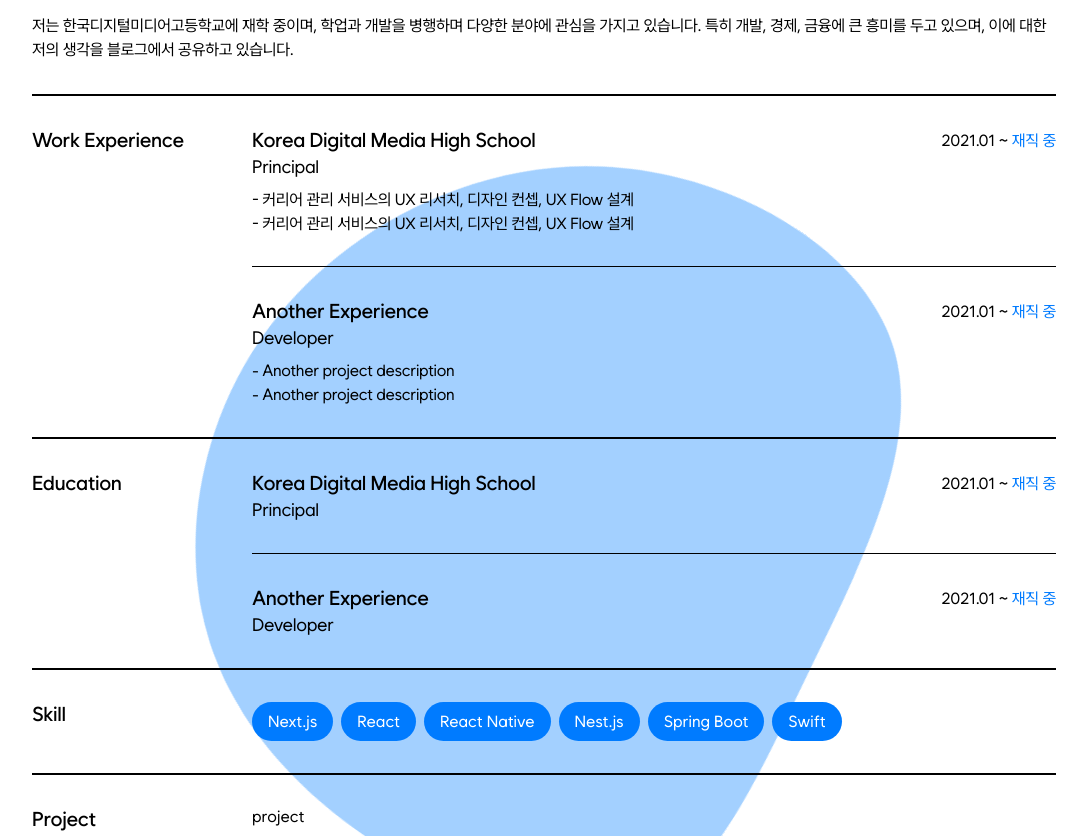
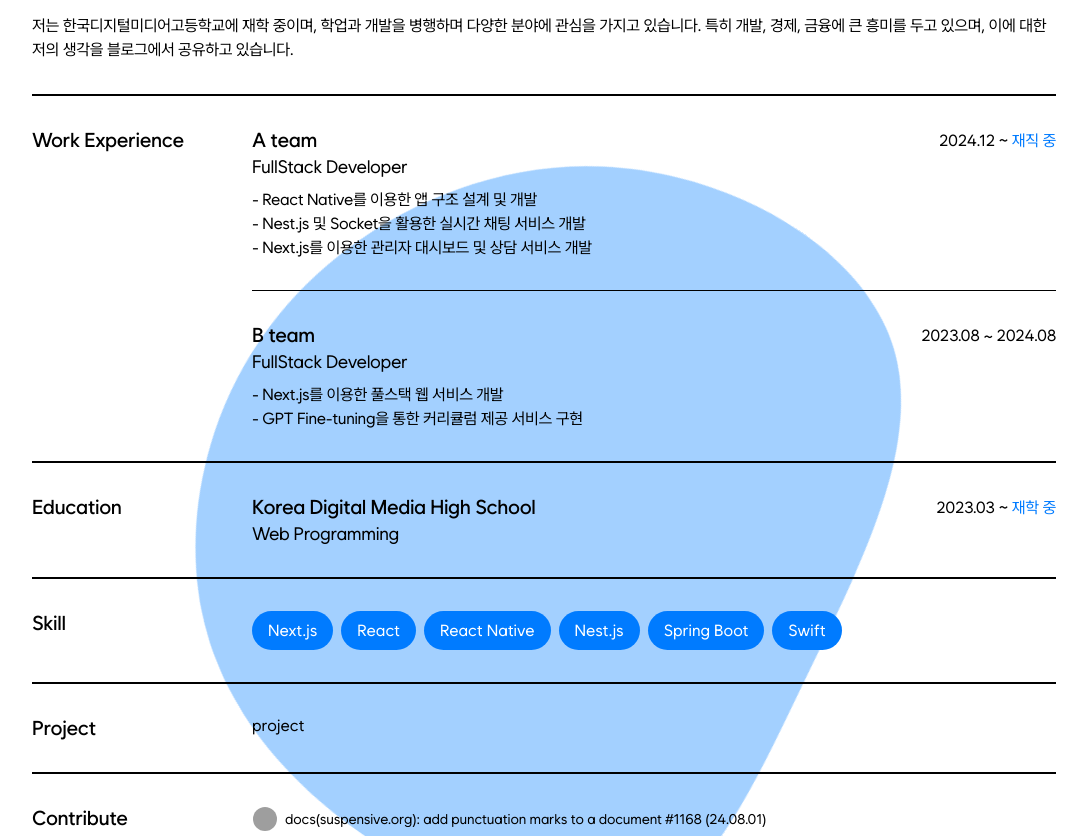
Before and after one commit to SID12g/sid12g.dev, a Next.js app: page / in a window 1280 px wide. Shown: the part 500-1336 px from the top of the page, without its empty margins (96-1183 px from the left). Built offline with nearby package versions, Linux system fonts and the light colour scheme; grey boxes are pictures that could not be loaded; a web font is replaced by a local one.

Commit message:
feat: post area

```diff
--- a/next.config.ts
+++ b/next.config.ts
@@ -5,7 +5,7 @@ const nextConfig: NextConfig = {
     styledComponents: true,
   },
   images: {
-    domains: ["avatars.githubusercontent.com"],
+    domains: ["avatars.githubusercontent.com", "post.sid12g.dev"],
   },
 };
 
--- a/src/components/home/Education.tsx
+++ b/src/components/home/Education.tsx
@@ -8,21 +8,23 @@ import ColorHighlight from "@/components/ColorHighlight";
 import React from "react";
 import ResponsiveGap from "@/components/ResponsiveGap";
 import ContentFrame from "@/components/ContentFrame";
+import Link from "next/link";
 
 export default function Education() {
   return (
     <ContentFrame title="Education">
       <Box flex_grow={1}>
         <EducationChildren
+          href="https://dimigo.hs.kr/"
           title="Korea Digital Media High School"
           date={
             <Text font_size="16px" letter_spacing="-0.32px">
-              2021.01 ~ <ColorHighlight color="#007BFF">재직 중</ColorHighlight>
+              2023.03 ~ <ColorHighlight color="#007BFF">재학 중</ColorHighlight>
             </Text>
           }
-          status="Principal"
+          status="Web Programming"
         />
-        <ResponsiveGap height="32px" r_height="20px" />
+        {/* <ResponsiveGap height="32px" r_height="20px" />
         <Box width="100%" height="1px" background_color="#000000" />
         <ResponsiveGap height="32px" r_height="20px" />
         <EducationChildren
@@ -33,17 +35,19 @@ export default function Education() {
             </Text>
           }
           status="Developer"
-        />
+        /> */}
       </Box>
     </ContentFrame>
   );
 }
 
 function EducationChildren({
+  href,
   title,
   date,
   status,
 }: {
+  href: string;
   title: string;
   date: React.ReactNode;
   status: string;
@@ -51,6 +55,7 @@ function EducationChildren({
   return (
     <Box>
       <PointWrapper>
+        <Link href={href}>
           <Text
             font_size="20px"
             font_weight="500"
@@ -59,6 +64,7 @@ function EducationChildren({
           >
             {title}
           </Text>
+        </Link>
         {date}
       </PointWrapper>
       <Gap height="4px" />
--- a/src/components/home/WorkExperience.tsx
+++ b/src/components/home/WorkExperience.tsx
@@ -14,32 +14,33 @@ export default function WorkExperience() {
     <ContentFrame title="Work Experience">
       <Box flex_grow={1}>
         <WorkChildren
-          title="Korea Digital Media High School"
+          title="A team"
           date={
             <Text font_size="16px" letter_spacing="-0.32px">
-              2021.01 ~ <ColorHighlight color="#007BFF">재직 중</ColorHighlight>
+              2024.12 ~ <ColorHighlight color="#007BFF">재직 중</ColorHighlight>
             </Text>
           }
-          status="Principal"
+          status="FullStack Developer"
           content={[
-            "- 커리어 관리 서비스의 UX 리서치, 디자인 컨셉, UX Flow 설계",
-            "- 커리어 관리 서비스의 UX 리서치, 디자인 컨셉, UX Flow 설계",
+            "- React Native를 이용한 앱 구조 설계 및 개발",
+            "- Nest.js 및 Socket을 활용한 실시간 채팅 서비스 개발",
+            "- Next.js를 이용한 관리자 대시보드 및 상담 서비스 개발",
           ]}
         />
         <ResponsiveGap height="32px" r_height="20px" />
         <Box width="100%" height="1px" background_color="#000000" />
         <ResponsiveGap height="32px" r_height="20px" />
         <WorkChildren
-          title="Another Experience"
+          title="B team"
           date={
             <Text font_size="16px" letter_spacing="-0.32px">
-              2021.01 ~ <ColorHighlight color="#007BFF">재직 중</ColorHighlight>
+              2023.08 ~ 2024.08
             </Text>
           }
-          status="Developer"
+          status="FullStack Developer"
           content={[
-            "- Another project description",
-            "- Another project description",
+            "- Next.js를 이용한 풀스택 웹 서비스 개발",
+            "- GPT Fine-tuning을 통한 커리큘럼 제공 서비스 구현",
           ]}
         />
       </Box>
```
Also changed, not shown: src/app/post/page.tsx (+18 -2 lines), src/components/post/Post.tsx (added, +41 -0 lines), src/components/post/PostList.tsx (added, +23 -0 lines), src/types/post.interface.ts (added, +11 -0 lines). Lines whose indentation alone changed are shown as unchanged.
